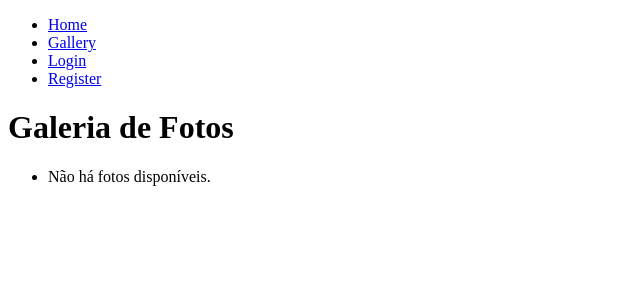
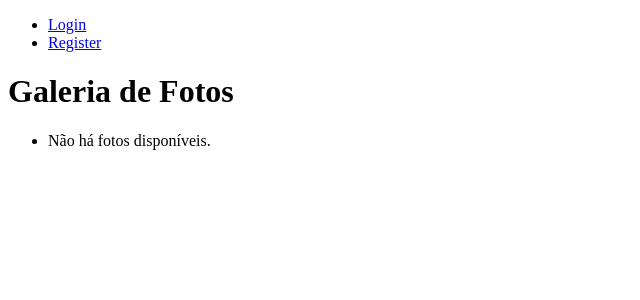
Before and after one commit to marcusbatist/Your_Gallery, a Django app: template my_gallery/gallery/templates/gallery.html in a window 1280 px wide. Shown: the top 300 px of the page, without its empty margins (0-640 px from the left). Run offline with Django 5.2, Linux system fonts and the light colour scheme; the template is opened without the code that fills it, so the values that code supplies are empty.

Commit message:
update_2

```diff
--- a/my_gallery/my_gallery/templates/base.html
+++ b/my_gallery/my_gallery/templates/base.html
@@ -8,8 +8,6 @@
     <header>
         <nav>
             <ul>
-                <li><a href="{% url 'home' %}">Home</a></li>
-                <li><a href="{% url 'gallery' %}">Gallery</a></li>
                 <li><a href="{% url 'login_usuario' %}">Login</a></li>
                 <li><a href="{% url 'register_usuario' %}">Register</a></li>
             </ul>
```
